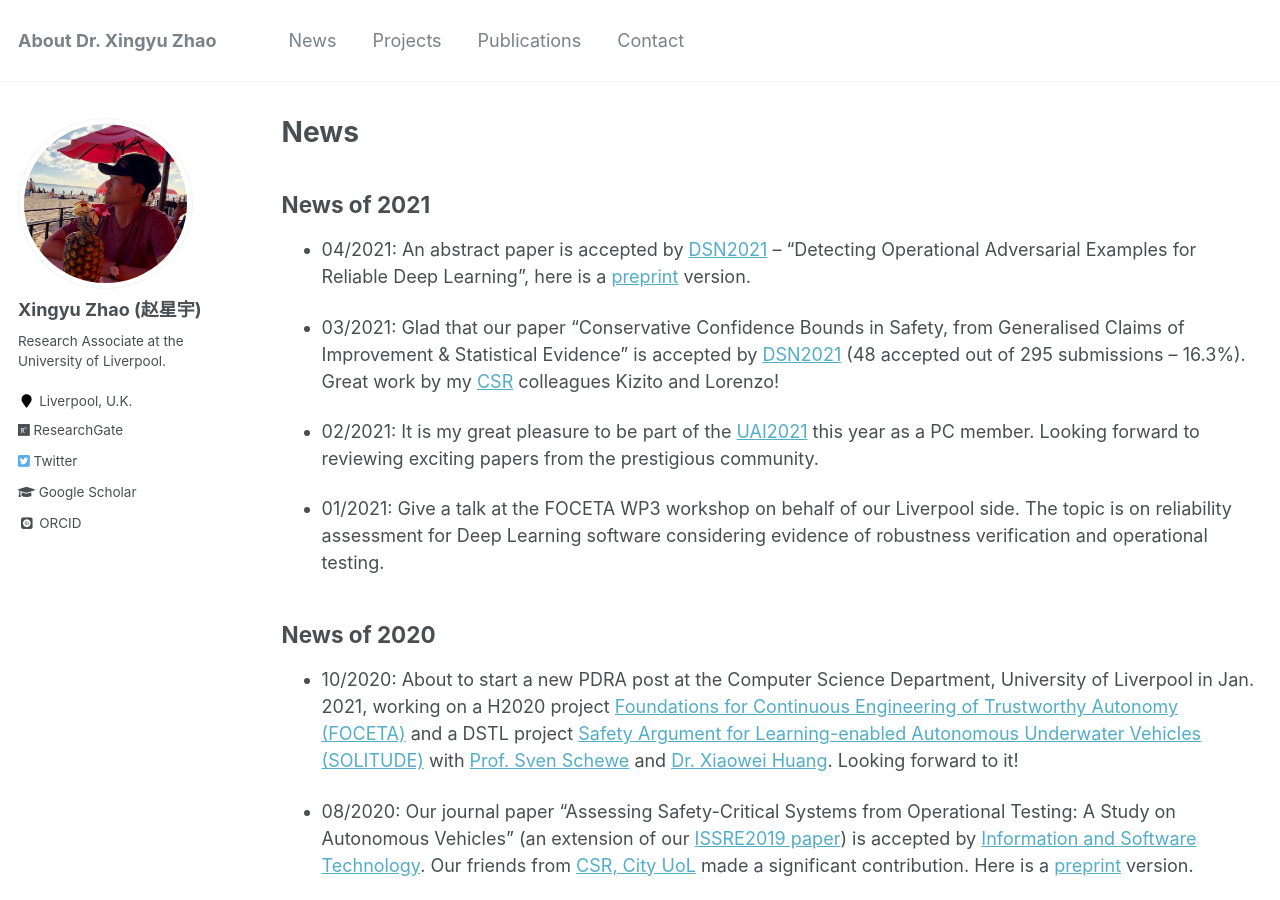
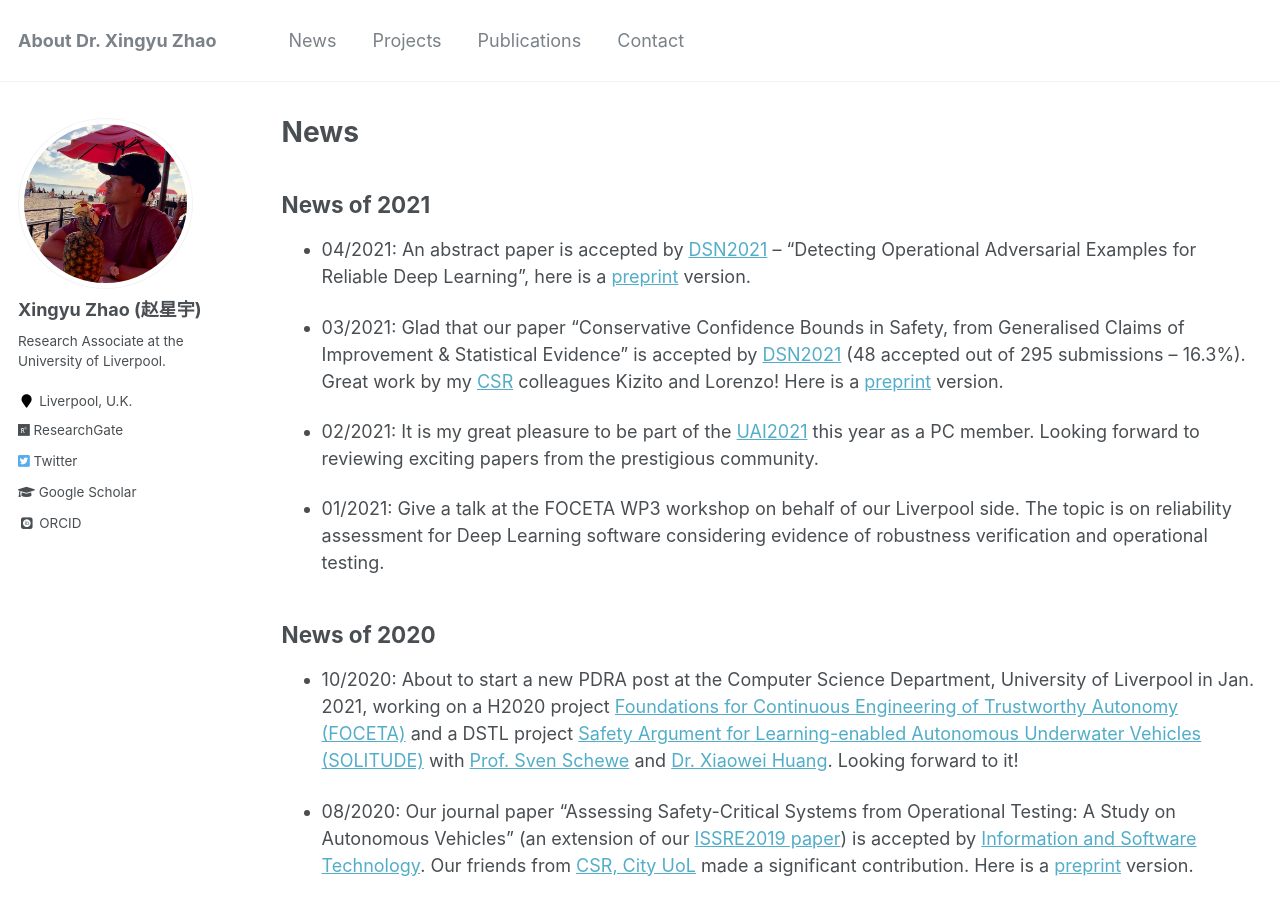
Before and after one commit to x-y-zhao/x-y-zhao.github.io, a Jekyll site: the page built from _pages/news.md, in a window 1280 px wide and 900 px high. Built offline with Jekyll 4.4.1, drawn with Linux system fonts in a browser that asks for light colours; some web fonts are replaced.

Commit message:
Update news.md

```diff
--- a/_pages/news.md
+++ b/_pages/news.md
@@ -12,7 +12,7 @@
 
 * 04/2021: An abstract paper is accepted by [DSN2021](http://dsn2021.ntu.edu.tw/index.html) -- "Detecting Operational Adversarial Examples for Reliable Deep Learning", here is a [preprint](https://x-y-zhao.github.io/files/DSN21_fast_abstract.pdf) version.
 
-* 03/2021: Glad that our paper "Conservative Confidence Bounds in Safety, from Generalised Claims of Improvement & Statistical Evidence" is accepted by [DSN2021](http://dsn2021.ntu.edu.tw/index.html) (48 accepted out of 295 submissions -- 16.3%). Great work by my [CSR](https://researchcentres.city.ac.uk/software-reliability) colleagues Kizito and Lorenzo!
+* 03/2021: Glad that our paper "Conservative Confidence Bounds in Safety, from Generalised Claims of Improvement & Statistical Evidence" is accepted by [DSN2021](http://dsn2021.ntu.edu.tw/index.html) (48 accepted out of 295 submissions -- 16.3%). Great work by my [CSR](https://researchcentres.city.ac.uk/software-reliability) colleagues Kizito and Lorenzo! Here is a [preprint](https://livrepository.liverpool.ac.uk/3119150/) version.
 
 * 02/2021: It is my great pleasure to be part of the [UAI2021](https://www.auai.org/uai2021/) this year as a PC member. Looking forward to reviewing exciting papers from the prestigious community.
 
```
